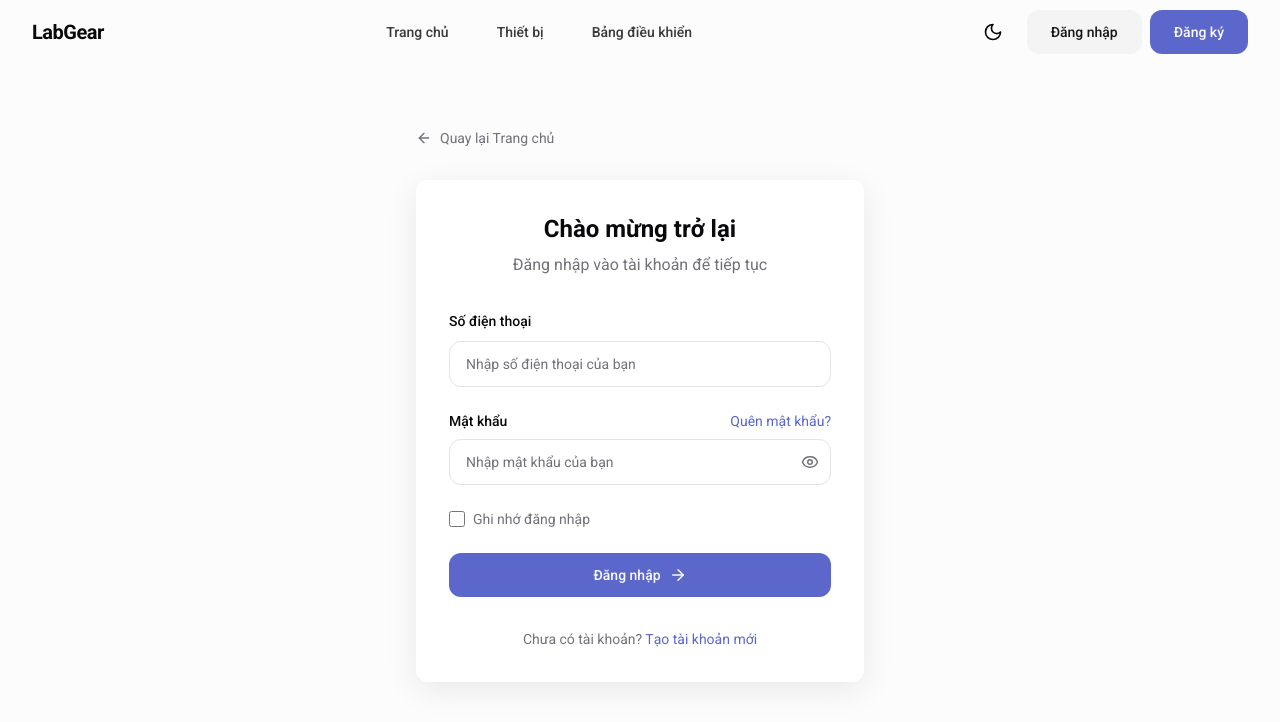
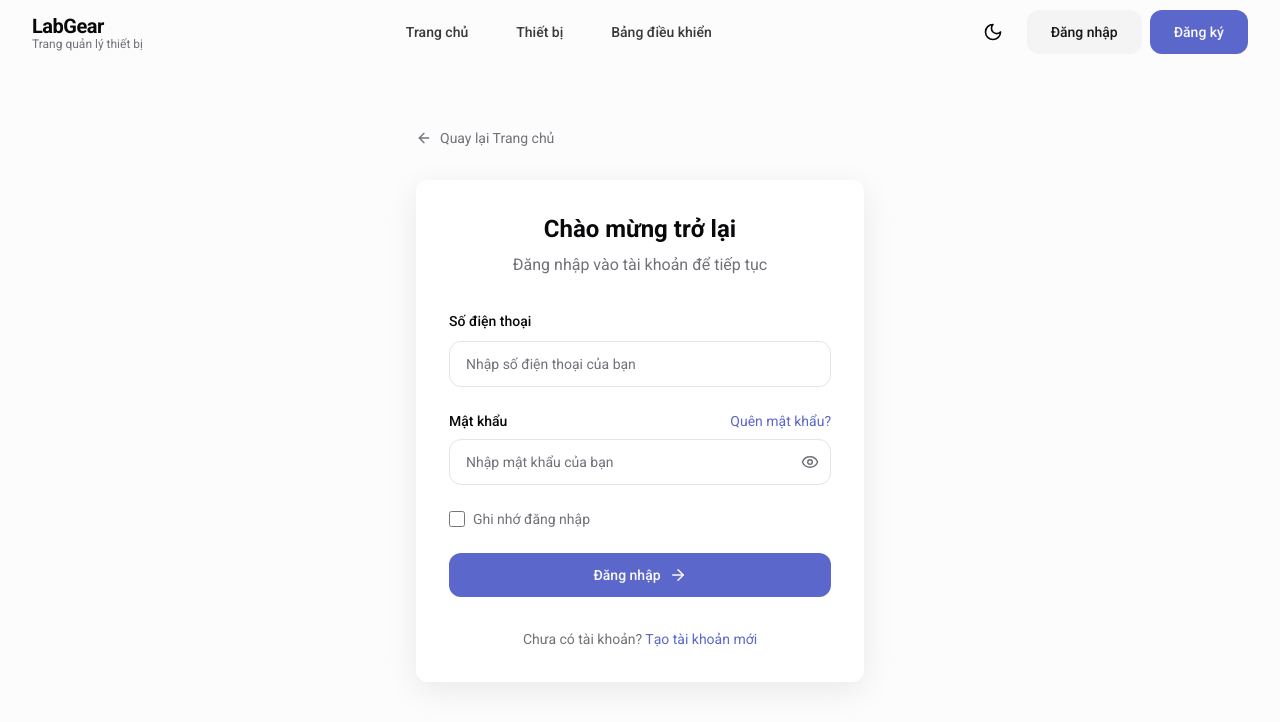
Before and after one commit to namxhung99/labgear-shareflow, a React (Vite) app: page /login in a window 1280 px wide. Shown: the top 722 px of the page. Built offline with nearby package versions, Linux system fonts and the light colour scheme.

Commit message:
Add description below logo
Adds a description below the LabGear logo.

```diff
--- a/src/components/layout/Navbar.tsx
+++ b/src/components/layout/Navbar.tsx
@@ -59,8 +59,9 @@ const Navbar = () => {
       <div className="layout-container">
         <div className="flex items-center justify-between h-16">
           <div className="flex items-center">
-            <Link to="/" className="flex items-center">
+            <Link to="/" className="flex flex-col items-start">
               <span className="text-xl font-display font-bold tracking-tight">LabGear</span>
+              <span className="text-xs text-muted-foreground -mt-1">Trang quản lý thiết bị</span>
             </Link>
           </div>
 
```
